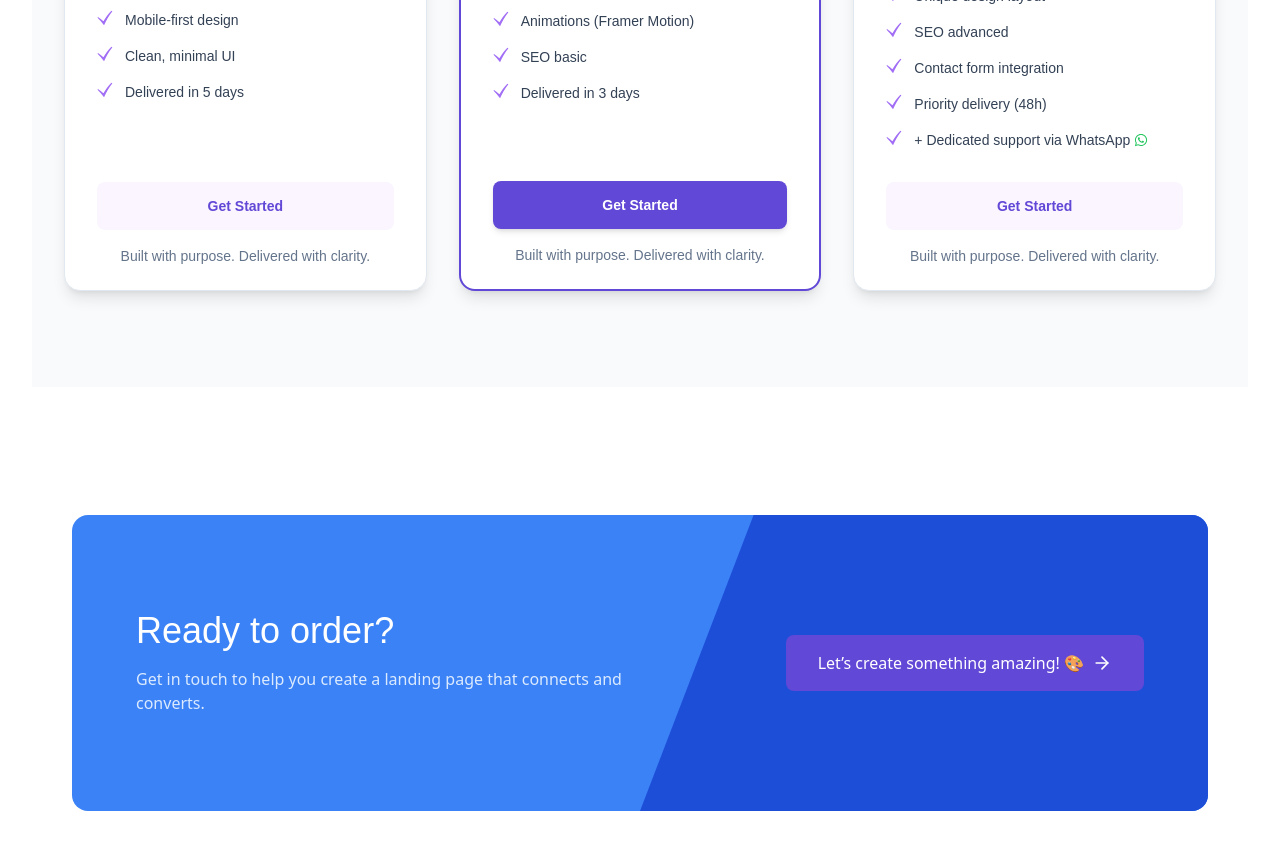
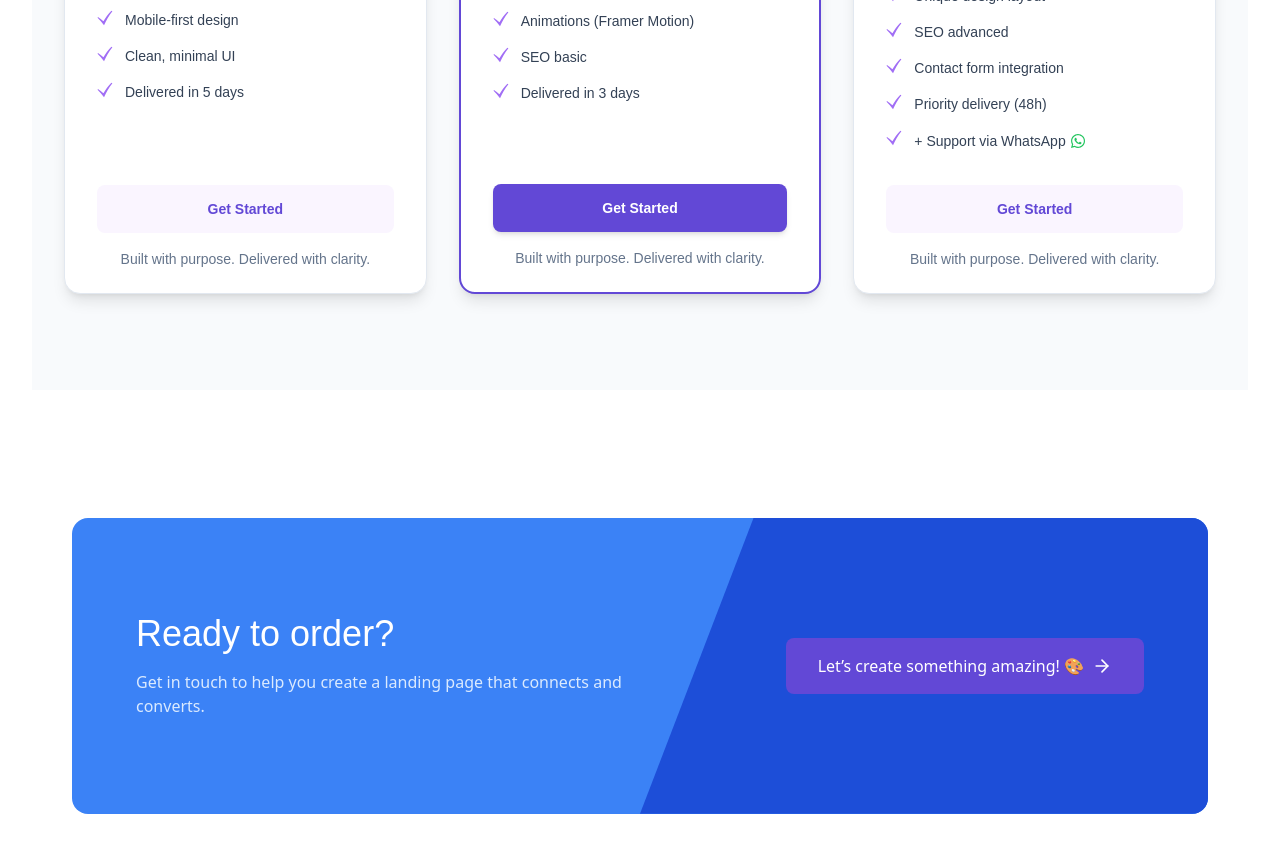
Before and after one commit to lodsa-ntos/launchpeak-starter, a React (Vite) app: page / in a window 1280 px wide. Shown: the part 3480-4332 px from the top of the page. Built offline with nearby package versions, Linux system fonts and the light colour scheme; a web font is replaced by a local one.

Commit message:
Refactor WhatsApp support display in pricing plans for improved styling and consistency

```diff
--- a/src/components/PriceSection.jsx
+++ b/src/components/PriceSection.jsx
@@ -49,7 +49,10 @@ const pricingPlans = [
       "Priority delivery (48h)",
       (
         <>
-        <p className="flex items-center gap-1">+ Dedicated support via WhatsApp <FaWhatsapp className="text-green-500"/></p>
+        <span className="flex items-center text-sm gap-1 leading-relaxed">
+            + Support via WhatsApp
+            <FaWhatsapp className="text-green-500 shrink-0 w-4 h-4"/>
+        </span>
         </>
       )
       ,
```
